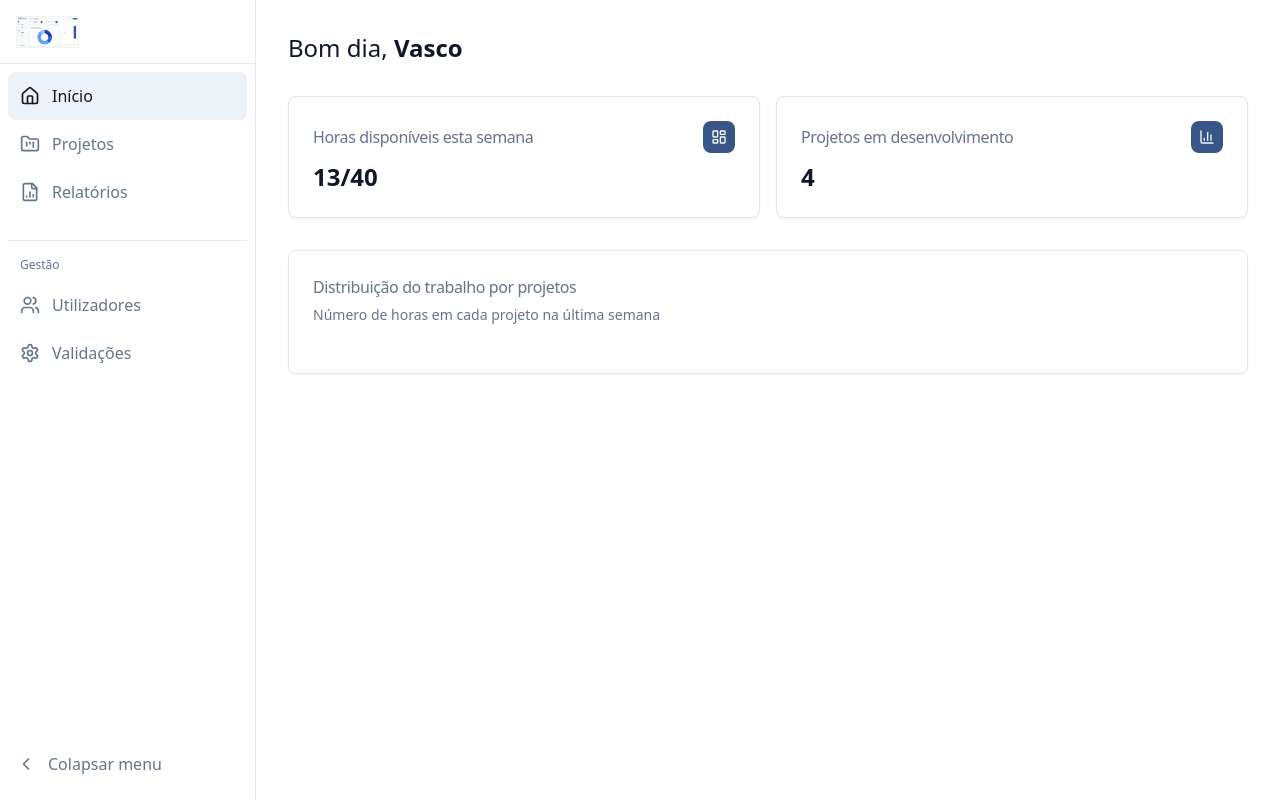
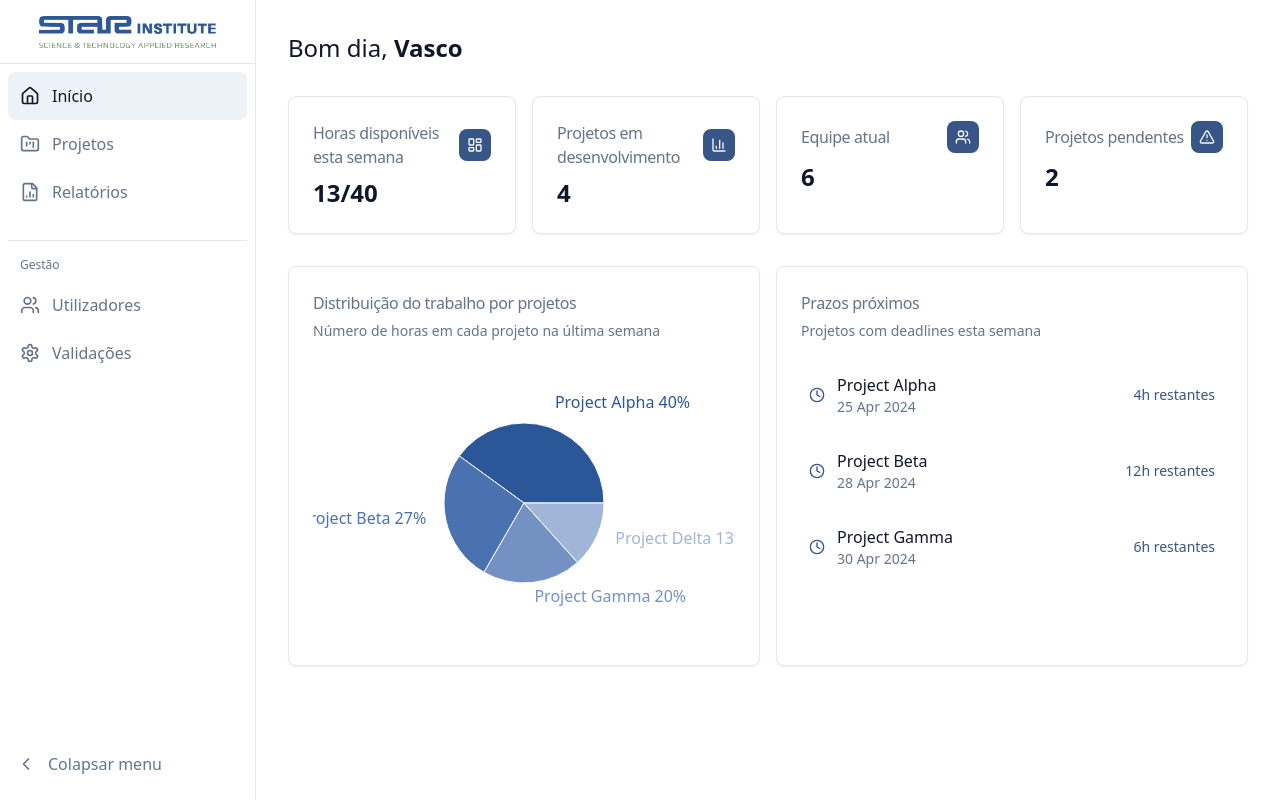
Before and after one commit to projetopint2025/project-resource-allocator, a React (Vite) app: page / in a window 1280 px wide. Built offline with nearby package versions, Linux system fonts and the light colour scheme.

Commit message:
Enhance dashboard with project details
Add mock data for projects and statistics to the dashboard.  This will improve the user experience by providing more comprehensive information.

```diff
--- a/src/components/AppSidebar.tsx
+++ b/src/components/AppSidebar.tsx
@@ -44,13 +44,13 @@ export const AppSidebar = () => {
         collapsed ? "w-16" : "w-64"
       )}
     >
-      <div className="flex items-center p-4 h-16 border-b border-border">
+      <div className="flex items-center justify-center p-4 h-16 border-b border-border">
         <img
-          src="/lovable-uploads/931ba173-61e4-4816-9deb-8a37b93e964b.png"
+          src="/lovable-uploads/28745dc3-1b1b-490b-8612-41cb26f8c61d.png"
           alt="STAR Institute"
           className={cn(
             "h-8 transition-all duration-300",
-            collapsed ? "w-8" : "w-auto"
+            collapsed ? "w-8 object-cover object-left" : "w-auto"
           )}
         />
       </div>
--- a/src/pages/Index.tsx
+++ b/src/pages/Index.tsx
@@ -1,6 +1,7 @@
 
-import { LayoutDashboard, BarChart3 } from "lucide-react";
+import { LayoutDashboard, BarChart3, Users, AlertTriangle, Clock } from "lucide-react";
 import { Card, CardContent, CardHeader, CardTitle } from "@/components/ui/card";
+import { PieChart, Pie, Cell, ResponsiveContainer, Tooltip } from "recharts";
 
 const overviewCards = [
   {
@@ -13,6 +14,41 @@ const overviewCards = [
     value: "4",
     icon: BarChart3,
   },
+  {
+    title: "Equipe atual",
+    value: "6",
+    icon: Users,
+  },
+  {
+    title: "Projetos pendentes",
+    value: "2",
+    icon: AlertTriangle,
+  },
+];
+
+const projectData = [
+  { name: "Project Alpha", hours: 12, color: "#2B5697" },
+  { name: "Project Beta", hours: 8, color: "#4A72B0" },
+  { name: "Project Gamma", hours: 6, color: "#7491C4" },
+  { name: "Project Delta", hours: 4, color: "#A1B5D8" },
+];
+
+const upcomingDeadlines = [
+  {
+    project: "Project Alpha",
+    deadline: "25 Apr 2024",
+    hours: "4h restantes",
+  },
+  {
+    project: "Project Beta",
+    deadline: "28 Apr 2024",
+    hours: "12h restantes",
+  },
+  {
+    project: "Project Gamma",
+    deadline: "30 Apr 2024",
+    hours: "6h restantes",
+  },
 ];
 
 const Index = () => {
@@ -24,7 +60,7 @@ const Index = () => {
         </h1>
       </div>
 
-      <div className="grid gap-4 md:grid-cols-2">
+      <div className="grid gap-4 md:grid-cols-2 lg:grid-cols-4">
         {overviewCards.map((card) => (
           <Card key={card.title} className="hover:shadow-md transition-shadow">
             <CardHeader className="flex flex-row items-center justify-between space-y-0 pb-2">
@@ -42,6 +78,7 @@ const Index = () => {
         ))}
       </div>
 
+      <div className="grid gap-4 md:grid-cols-2">
         <Card className="hover:shadow-md transition-shadow">
           <CardHeader>
             <CardTitle className="text-base font-normal text-muted-foreground">
@@ -51,10 +88,65 @@ const Index = () => {
               Número de horas em cada projeto na última semana
             </p>
           </CardHeader>
-        <CardContent>
-          {/* Aqui você pode adicionar o gráfico de pizza usando recharts */}
+          <CardContent className="h-[300px]">
+            <ResponsiveContainer width="100%" height="100%">
+              <PieChart>
+                <Pie
+                  data={projectData}
+                  dataKey="hours"
+                  nameKey="name"
+                  cx="50%"
+                  cy="50%"
+                  outerRadius={80}
+                  labelLine={false}
+                  label={({ name, percent }) =>
+                    `${name} ${(percent * 100).toFixed(0)}%`
+                  }
+                >
+                  {projectData.map((entry, index) => (
+                    <Cell key={`cell-${index}`} fill={entry.color} />
+                  ))}
+                </Pie>
+                <Tooltip />
+              </PieChart>
+            </ResponsiveContainer>
           </CardContent>
         </Card>
+
+        <Card className="hover:shadow-md transition-shadow">
+          <CardHeader>
+            <CardTitle className="text-base font-normal text-muted-foreground">
+              Prazos próximos
+            </CardTitle>
+            <p className="text-sm text-muted-foreground">
+              Projetos com deadlines esta semana
+            </p>
+          </CardHeader>
+          <CardContent>
+            <div className="space-y-4">
+              {upcomingDeadlines.map((deadline) => (
+                <div
+                  key={deadline.project}
+                  className="flex items-center justify-between p-2 rounded-lg hover:bg-accent transition-colors"
+                >
+                  <div className="flex items-center gap-3">
+                    <Clock className="h-4 w-4 text-primary" />
+                    <div>
+                      <p className="font-medium">{deadline.project}</p>
+                      <p className="text-sm text-muted-foreground">
+                        {deadline.deadline}
+                      </p>
+                    </div>
+                  </div>
+                  <span className="text-sm font-medium text-primary">
+                    {deadline.hours}
+                  </span>
+                </div>
+              ))}
+            </div>
+          </CardContent>
+        </Card>
+      </div>
     </div>
   );
 };
```
Also changed, not shown: public/lovable-uploads/28745dc3-1b1b-490b-8612-41cb26f8c61d.png (added). Lines whose indentation alone changed are shown as unchanged.
